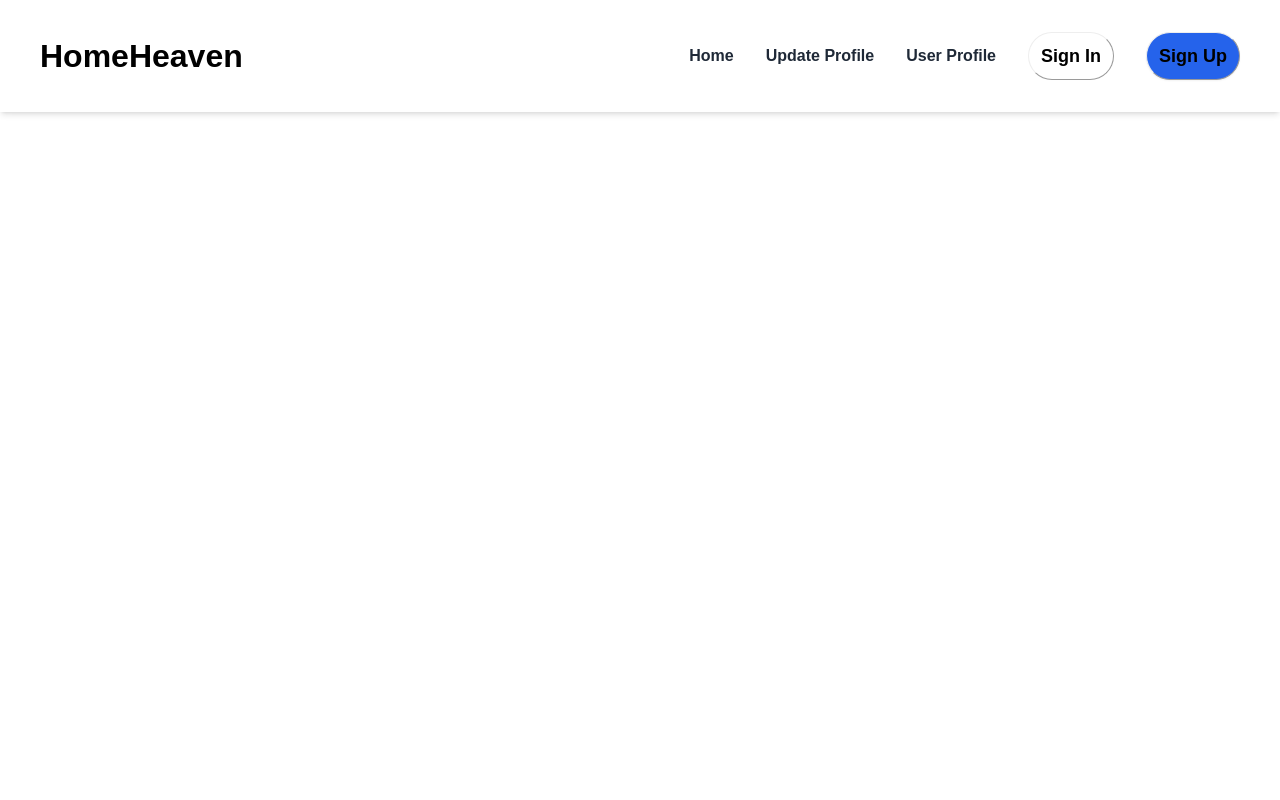
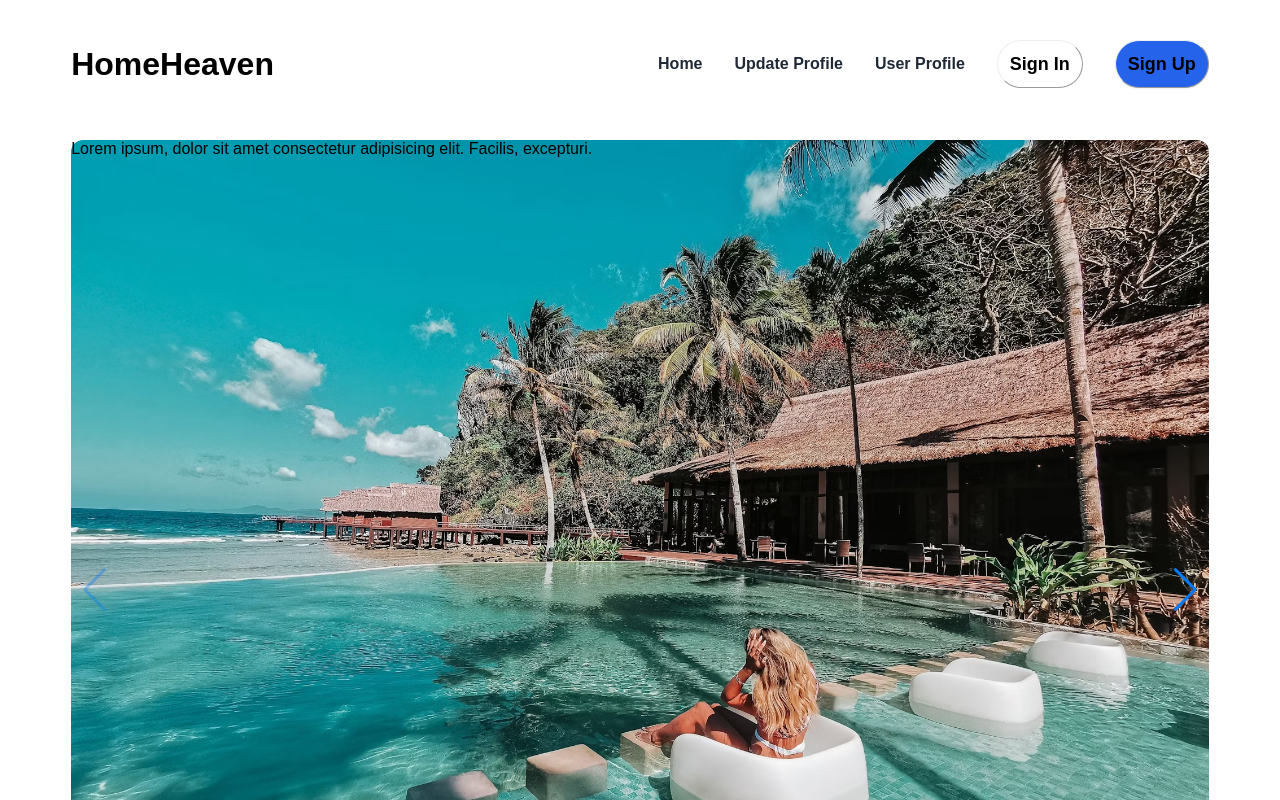
Before and after one commit to Fahmudul/Real-Estate, a React (Vite) app: page / in a window 1280 px wide. Shown: the top 800 px of the page. Built offline with nearby package versions, Linux system fonts and the light colour scheme; no server answers.

Commit message:
added slider in home

```diff
--- a/src/Pages/Home/Home.jsx
+++ b/src/Pages/Home/Home.jsx
@@ -1,10 +1,49 @@
 import Navbar from "../Shared/Navbar/Navbar";
-
+import { Navigation, Pagination, Scrollbar, A11y } from "swiper/modules";
+import "swiper/css";
+import "swiper/css/navigation";
+import "swiper/css/pagination";
+import "swiper/css/scrollbar";
+import "swiper/css/bundle";
+import { Swiper, SwiperSlide } from "swiper/react";
+import './slider.css'
+// import img_1 from "../../assets/slider 1.png";
 const Home = () => {
   return (
     <div>
       <Navbar></Navbar>
-  {/*Banner section*/}
+      {/*Banner section*/}
+      <div className="w-[90%] mt-5 mx-auto ">
+        <Swiper className=" h-[900px]"
+          // install Swiper modules
+          modules={[Navigation, Pagination, Scrollbar, A11y]}
+          spaceBetween={50}
+          slidesPerView={1}
+          navigation
+          pagination={{ clickable: true }}
+          scrollbar={{ draggable: true }}
+          onSwiper={(swiper) => console.log(swiper)}
+          onSlideChange={() => console.log("slide change")}
+        >
+          <SwiperSlide>
+            <div className=" rounded-2xl min-h-[800px] slider_image_1">
+              Lorem ipsum, dolor sit amet consectetur adipisicing elit. Facilis, excepturi.
+            </div>
+          </SwiperSlide>
+          <SwiperSlide>
+            <div className=" rounded-2xl min-h-[800px] slider_image_1">
+              Lorem ipsum, dolor sit amet consectetur adipisicing elit. Facilis, excepturi.
+            </div>
+          </SwiperSlide>
+          <SwiperSlide>
+            <div className=" rounded-2xl min-h-[800px] slider_image_1">
+              Lorem ipsum, dolor sit amet consectetur adipisicing elit. Facilis, excepturi.
+            </div>
+          </SwiperSlide>
+
+
+        </Swiper>
+      </div>
     </div>
   );
 };
--- /dev/null
+++ b/src/Pages/Home/slider.css
@@ -0,0 +1,22 @@
+.slider_image_1{
+    background:  url('../../assets/slider_1.png'),lightgray 0px 0px / 100% 100% no-repeat;
+    /* background-color: red; */
+    background-size: cover;
+    background-repeat: no-repeat;
+    background-position: center;
+    border-radius: 12px;
+}
+.slider_image2{
+    background:  url('../../assets/slider_1.png'),lightgray 0px 0px / 100% 100% no-repeat;
+    background-size: cover;
+    background-repeat: no-repeat;
+    background-position: center;
+    border-radius: 12px;
+}
+.slider_image_3{
+    background:  url('../../assets/slider_1.png'),lightgray 0px 0px / 100% 100% no-repeat;
+    background-size: cover;
+    background-repeat: no-repeat;
+    background-position: center;
+    border-radius: 12px;
+}
--- a/src/Pages/Shared/Navbar/Navbar.jsx
+++ b/src/Pages/Shared/Navbar/Navbar.jsx
@@ -27,8 +27,8 @@ const Navbar = () => {
 
   return (
     <div>
-      <div className="shadow-md w-full fixed top-0 left-0">
-        <div className="md:flex items-center justify-between bg-white py-4 md:px-10 px-7">
+      <div className=" mx-auto w-[90%] top-0 left-0">
+        <div className="md:flex items-center justify-between bg-white py-4">
           {/* logo section */}
           <div className="font-bold cursor-pointer flex items-center gap-1">
             <h1>
@@ -38,7 +38,7 @@ const Navbar = () => {
           {/* Menu icon */}
           <div
             onClick={() => setOpen(!open)}
-            className="absolute right-8 top-6 cursor-pointer md:hidden w-7 h-7 "
+            className="absolute right-8 top-6 cursor-pointer md:hidden w-7 h-7 z-2"
           >
             {open ? <XMarkIcon /> : <Bars3BottomRightIcon />}
           </div>
```
Also changed, not shown: src/assets/slider_1.png (added).
